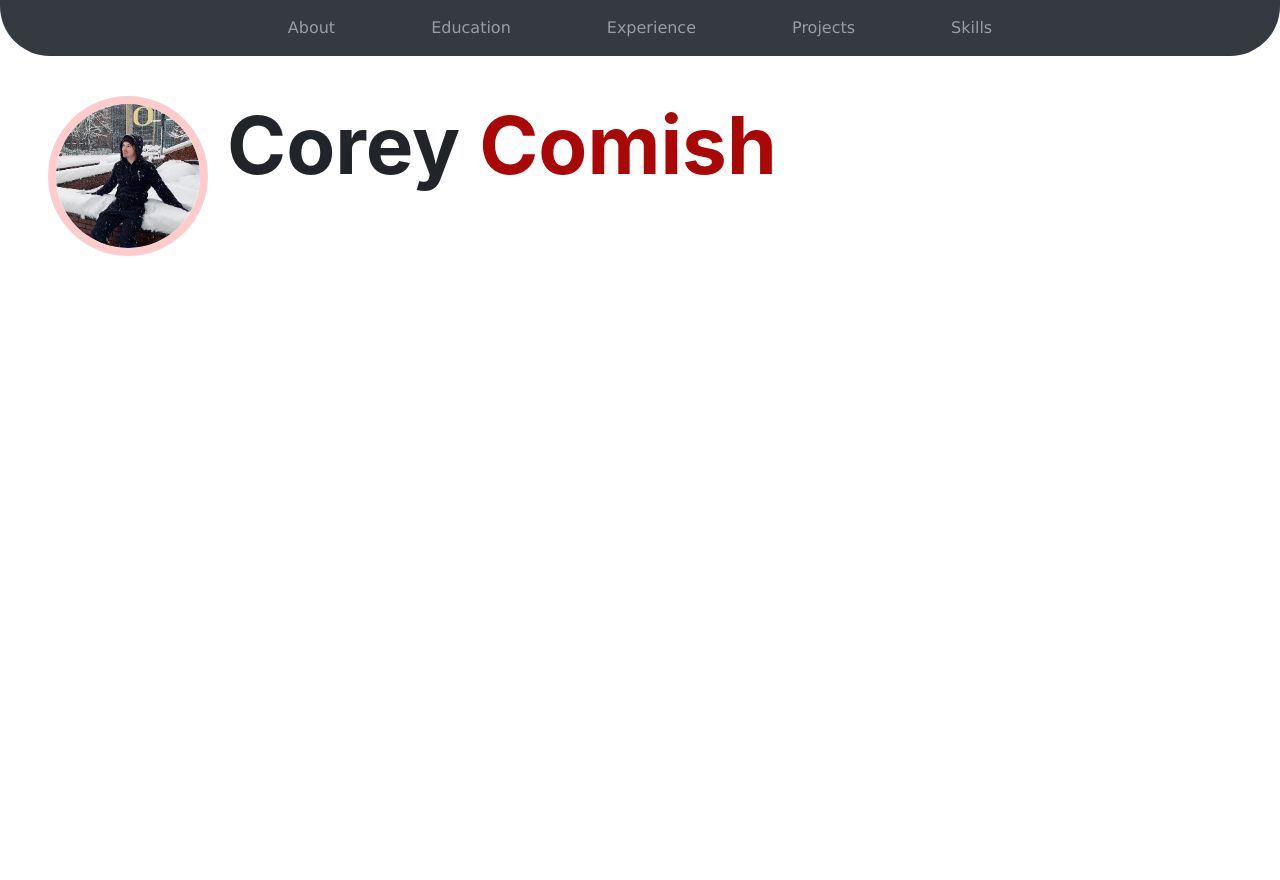
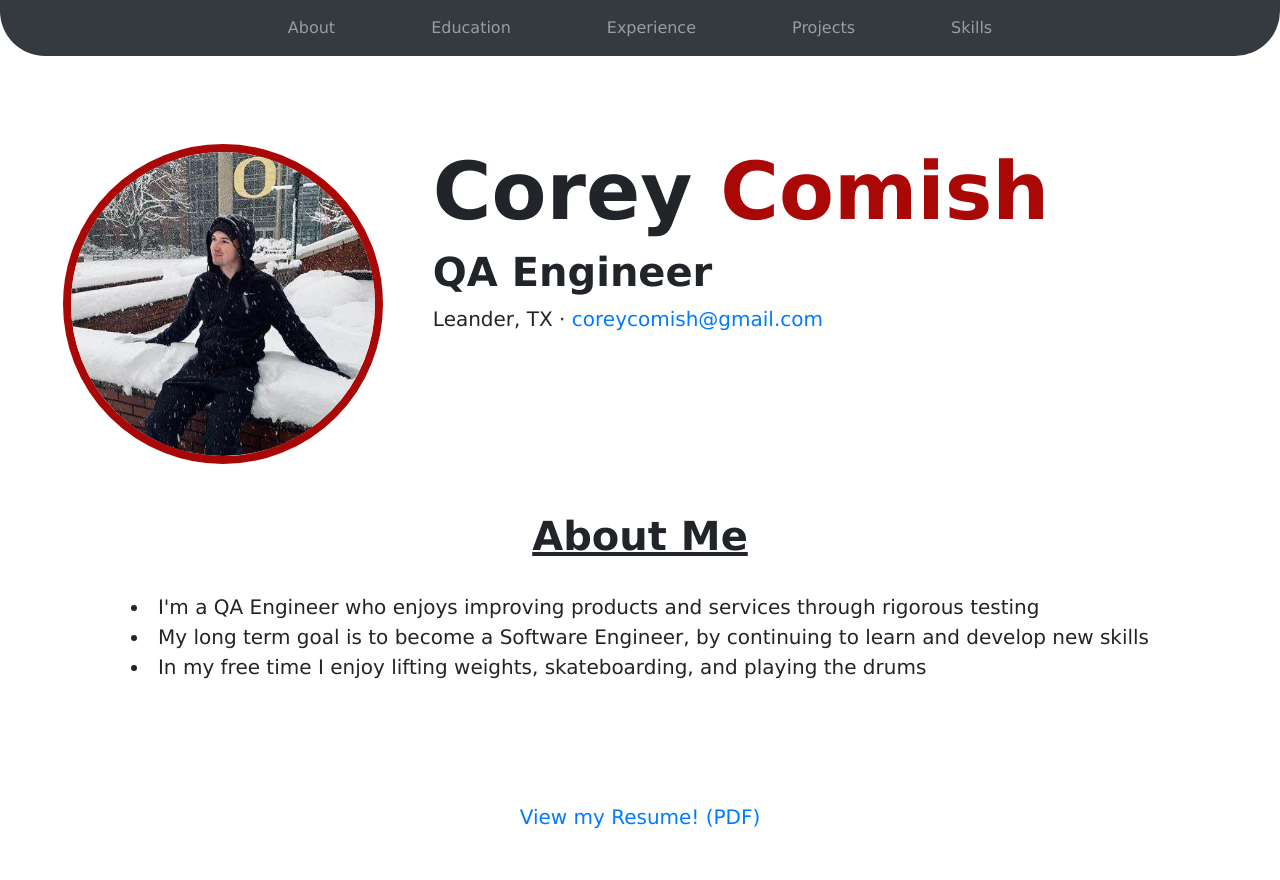
Before and after one commit to CoreyComish/coreycomish.github.io, a plain HTML site: page index.html in a window 1280 px wide. Before the commit the page ends 800 px from the top, so only its background shows below. Drawn offline with nearby package versions, Linux system fonts and the light colour scheme.

Commit message:
Rough Draft of about page

```diff
--- a/index.html
+++ b/index.html
@@ -43,16 +43,40 @@
       </nav>
 
       <!-- About Section -->
-      <div class="container-fluid p-0">
+      <div class="container-fluid pt-5">
         <section class="p-3 p-lg-5 d-flex d-column" id="about">
-            <div class="my-auto">
-                <h1 class="">
-                <img class="img-fluid img-profile rounded-circle mt-5" width="30%" src="img/me.jpg" alt="" />
+          <div class="my-auto">
+            <div id="about_pic">
+              <img class="img-fluid img-profile rounded-circle mt-5" src="img/me.jpg" alt="" />
+            </div>
+            <div class="pt-5" id="about_heading">
+              <h1 class="mb-2">
                 Corey
                 <span class="text-primary">Comish</span>
-                </h1>
+              </h1>
+              <h3>QA Engineer</h3>
+              <div class="subheading">
+                Leander, TX ·
+                <a href="mailto:coreycomish@gmail.com">coreycomish@gmail.com</a>
+              </div>
             </div>
+          </div>
         </section>
+        <div id="about_me">
+          <h3>
+            <u>About Me</u>
+          </h3>
+        </div>
+        <div class="p-4" id="about_info">
+          <div>
+            <li>I'm a QA Engineer who enjoys improving products and services through rigorous testing</li>
+            <li>My long term goal is to become a Software Engineer, by continuing to learn and develop new skills</li>
+            <li>In my free time I enjoy lifting weights, skateboarding, and playing the drums</li>
+          </div>
+        </div>
+        <div class="p-5 mt-5" id="about_resume">
+          <a href="CoreyComish_Resume.pdf" target="_blank">View my Resume! (PDF)</a>
+        </div>
       </div>
 
     <!-- Optional JavaScript -->
--- a/resume.css
+++ b/resume.css
@@ -1,11 +1,52 @@
+h1, h2, h3, h4, h5 {
+    font-family: "Verdana", sans-serif;
+    font-weight: 700;
+}
+
 h1 {
-    font-weight: 700;
     font-size: 5rem;
 }
 
+h3 {
+    font-size: 2.5rem;
+}
+
+p, li, a {
+    font-family: "Verdana", sans-serif;
+    font-size: 1.25rem;
+}
+
+#about_pic {
+    float: left;
+    width: 50%;
+}
+
+#about_heading {
+    margin-left: 60%;
+    width: 100%;
+    text-align: left;
+}
+
+#about_me, #about_info, #about_resume {
+    display: flex;
+    justify-content: center;
+    align-items: center;
+    text-align: center;
+}
+
+#about_info {
+    text-align: left;
+}
+
+.subheading {
+    font-family: "Verdana", sans-serif;
+    font-weight: 500;
+    font-size: 1.25rem;
+}
+
 .navbar {
-    border-bottom-left-radius: 50px;
-    border-bottom-right-radius: 50px;
+    border-bottom-left-radius: 45px;
+    border-bottom-right-radius: 45px;
 }
 
 .nav-link {
@@ -18,7 +59,7 @@ h1 {
 }
 
 .img-profile {
-    max-width: 10rem;
-    max-height: 10rem;
-    border: 0.5rem solid rgba(255, 0, 0, 0.2);
+    max-width: 20rem;
+    max-height: 20rem;
+    border: 0.5rem solid #aa0707;
 }
```
Also changed, not shown: 1 other file.
